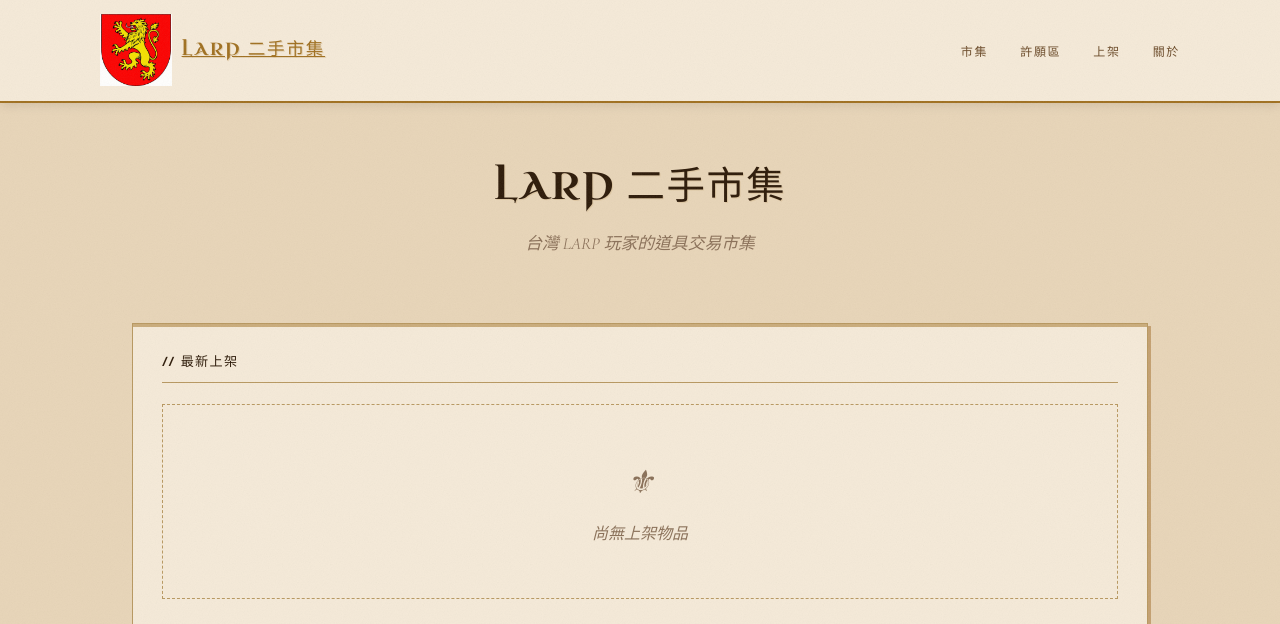
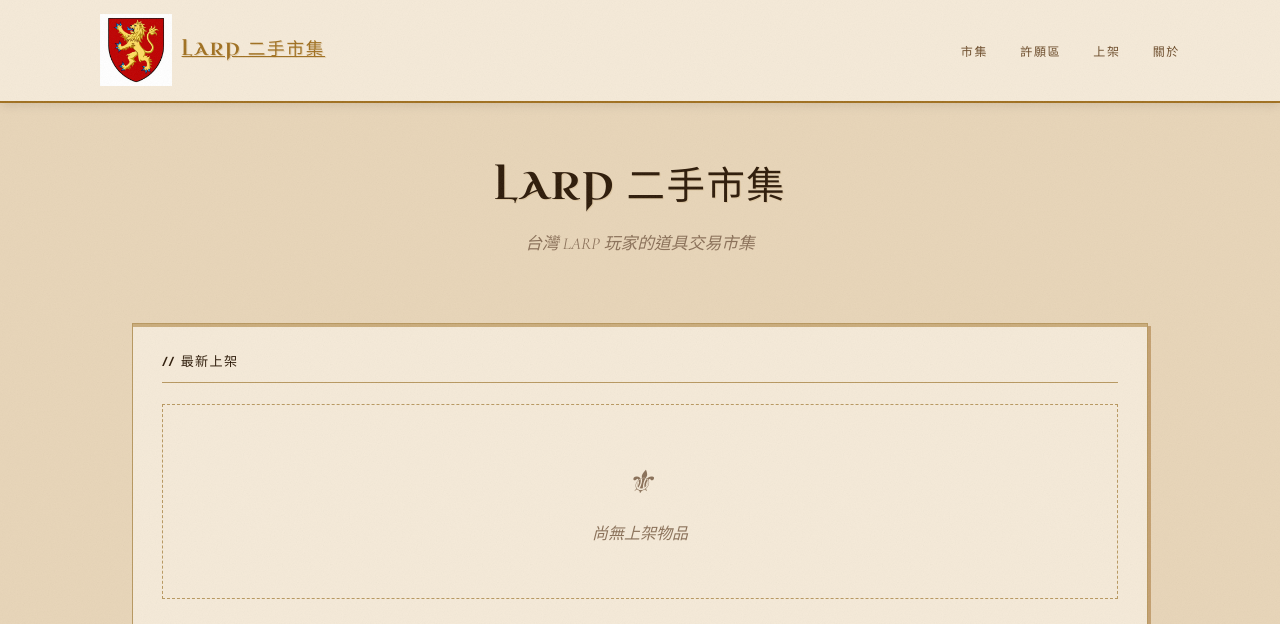
Before and after one commit to TOM-OMEGA/larp-market, a Flask app: page / in a window 1280 px wide. Shown: the top 624 px of the page. Run offline with Flask 3, Linux system fonts and the light colour scheme; data that the repository does not hold is empty.

Commit message:
Shield logo: Aquitaine v2 (red bg + gold lion, based on user reference)

```diff
--- a/backend/templates/about.html
+++ b/backend/templates/about.html
@@ -135,7 +135,7 @@ hr{border:none;border-top:1px solid var(--card-border);margin:1.5rem 0}
 <body>
 <nav class="n">
   <div class="ni">
-    <a href="/" class="nl"><img src="/static/lion-aquitaine.jpg" class="shield" alt="⚜">LARP 二手市集</a>
+    <a href="/" class="nl"><img src="/static/lion-aquitaine-v2.jpg" class="shield" alt="⚜">LARP 二手市集</a>
     <ul class="links">
       <li><a href="/market">市集</a></li>
       <li><a href="/wishlist">許願區</a></li>
--- a/backend/templates/buy.html
+++ b/backend/templates/buy.html
@@ -135,7 +135,7 @@ hr{border:none;border-top:1px solid var(--card-border);margin:1.5rem 0}
 <body>
 <nav class="n">
   <div class="ni">
-    <a href="/" class="nl"><img src="/static/lion-aquitaine.jpg" class="shield" alt="⚜">LARP 二手市集</a>
+    <a href="/" class="nl"><img src="/static/lion-aquitaine-v2.jpg" class="shield" alt="⚜">LARP 二手市集</a>
   </div>
 </nav>
 <main style="max-width:520px;margin:0 auto;padding:0 2rem 3rem;">
--- a/backend/templates/home.html
+++ b/backend/templates/home.html
@@ -135,7 +135,7 @@ hr{border:none;border-top:1px solid var(--card-border);margin:1.5rem 0}
 <body>
 <nav class="n">
   <div class="ni">
-    <a href="/" class="nl"><img src="/static/lion-aquitaine.jpg" class="shield" alt="⚜">LARP 二手市集</a>
+    <a href="/" class="nl"><img src="/static/lion-aquitaine-v2.jpg" class="shield" alt="⚜">LARP 二手市集</a>
     <ul class="links">
       <li><a href="/market">市集</a></li>
       <li><a href="/wishlist">許願區</a></li>
--- a/backend/templates/item.html
+++ b/backend/templates/item.html
@@ -135,7 +135,7 @@ hr{border:none;border-top:1px solid var(--card-border);margin:1.5rem 0}
 <body>
 <nav class="n">
   <div class="ni">
-    <a href="/" class="nl"><img src="/static/lion-aquitaine.jpg" class="shield" alt="⚜">LARP 二手市集</a>
+    <a href="/" class="nl"><img src="/static/lion-aquitaine-v2.jpg" class="shield" alt="⚜">LARP 二手市集</a>
     <ul class="links">
       <li><a href="/market" class="active">市集</a></li>
       <li><a href="/wishlist">許願區</a></li>
--- a/backend/templates/list.html
+++ b/backend/templates/list.html
@@ -135,7 +135,7 @@ hr{border:none;border-top:1px solid var(--card-border);margin:1.5rem 0}
 <body>
 <nav class="n">
   <div class="ni">
-    <a href="/" class="nl"><img src="/static/lion-aquitaine.jpg" class="shield" alt="⚜">LARP 二手市集</a>
+    <a href="/" class="nl"><img src="/static/lion-aquitaine-v2.jpg" class="shield" alt="⚜">LARP 二手市集</a>
     <ul class="links">
       <li><a href="/market">市集</a></li>
       <li><a href="/wishlist">許願區</a></li>
--- a/backend/templates/login.html
+++ b/backend/templates/login.html
@@ -136,7 +136,7 @@ hr{border:none;border-top:1px solid var(--card-border);margin:1.5rem 0}
 <div class="center">
   <div class="login-box" style="position:relative;">
     <div style="text-align:center;margin-bottom:2rem;">
-      <img src="/static/lion-aquitaine.jpg" style="width:72px;height:72px;margin-bottom:.6rem;" alt="⚜">
+      <img src="/static/lion-aquitaine-v2.jpg" style="width:72px;height:72px;margin-bottom:.6rem;" alt="⚜">
       <div style="font-family:Uncial Antiqua,serif;font-size:1.4rem;color:var(--gold);letter-spacing:.08em;">管理後台</div>
       <div style="font-family:Cormorant Garamond,serif;color:var(--dim);font-style:italic;margin-top:.4rem;">LARP 二手市集</div>
     </div>
--- a/backend/templates/market.html
+++ b/backend/templates/market.html
@@ -135,7 +135,7 @@ hr{border:none;border-top:1px solid var(--card-border);margin:1.5rem 0}
 <body>
 <nav class="n">
   <div class="ni">
-    <a href="/" class="nl"><img src="/static/lion-aquitaine.jpg" class="shield" alt="⚜">LARP 二手市集</a>
+    <a href="/" class="nl"><img src="/static/lion-aquitaine-v2.jpg" class="shield" alt="⚜">LARP 二手市集</a>
     <ul class="links">
       <li><a href="/market" class="active">市集</a></li>
       <li><a href="/wishlist">許願區</a></li>
--- a/backend/templates/wish.html
+++ b/backend/templates/wish.html
@@ -135,7 +135,7 @@ hr{border:none;border-top:1px solid var(--card-border);margin:1.5rem 0}
 <body>
 <nav class="n">
   <div class="ni">
-    <a href="/" class="nl"><img src="/static/lion-aquitaine.jpg" class="shield" alt="⚜">LARP 二手市集</a>
+    <a href="/" class="nl"><img src="/static/lion-aquitaine-v2.jpg" class="shield" alt="⚜">LARP 二手市集</a>
     <ul class="links">
       <li><a href="/market">市集</a></li>
       <li><a href="/wishlist" class="active">許願區</a></li>
--- a/backend/templates/wishlist.html
+++ b/backend/templates/wishlist.html
@@ -135,7 +135,7 @@ hr{border:none;border-top:1px solid var(--card-border);margin:1.5rem 0}
 <body>
 <nav class="n">
   <div class="ni">
-    <a href="/" class="nl"><img src="/static/lion-aquitaine.jpg" class="shield" alt="⚜">LARP 二手市集</a>
+    <a href="/" class="nl"><img src="/static/lion-aquitaine-v2.jpg" class="shield" alt="⚜">LARP 二手市集</a>
     <ul class="links">
       <li><a href="/market">市集</a></li>
       <li><a href="/wishlist" class="active">許願區</a></li>
```
Also changed, not shown: static/lion-aquitaine-v2.jpg (added).
